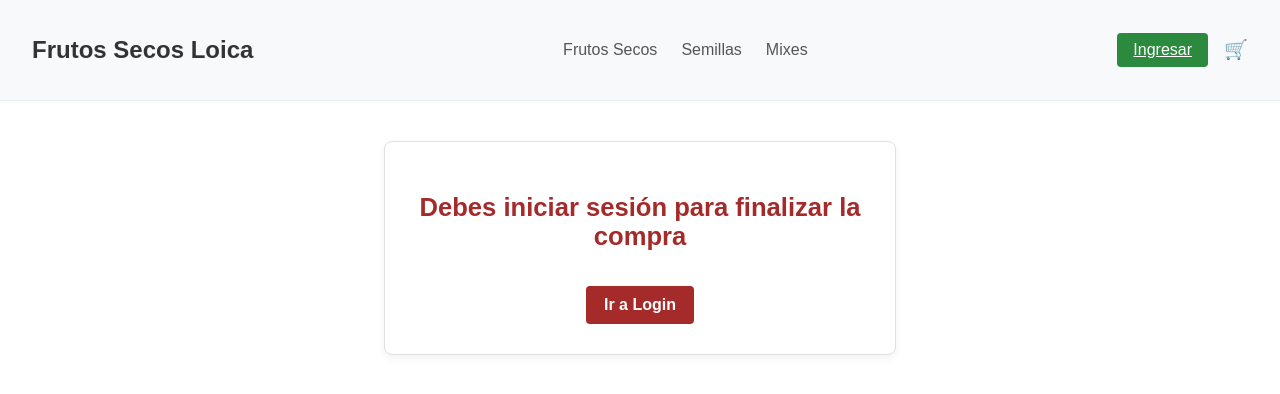
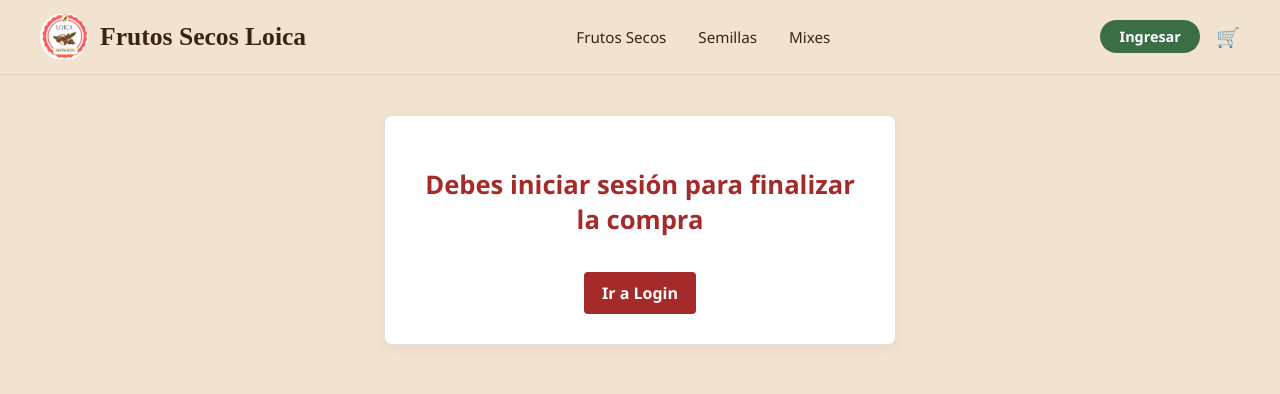
Before and after one commit to ccibenja/FrutosSecos-Loica-TiendaOnline, a React (Vite) app: page /checkout in a window 1280 px wide. Shown: the top 394 px of the page. Built offline with nearby package versions, Linux system fonts and the light colour scheme; no server answers.

Commit message:
estilos completadoss, configurado vercelg

```diff
--- a/src/App.css
+++ b/src/App.css
@@ -1,4 +1,15 @@
+:root {
+  --bg-main: #F2E3D0;
+  --text-dark: #3B2213;
+  --accent-green: #556B2F;
+  --btn-detail-bg: #E3C9B0;
+  --btn-detail-hover: #D6BA9F;
+  --btn-primary: #3B6E47;
+}
+
 body {
   margin: 0;
-  font-family: Arial, sans-serif;
+  background-color: var(--bg-main);
+  color: var(--text-dark);
+  font-family: 'Segoe UI', Tahoma, Geneva, Verdana, sans-serif;
 }
--- a/src/components/Item/Item.jsx
+++ b/src/components/Item/Item.jsx
@@ -1,16 +1,22 @@
-import { Link } from 'react-router-dom';
-import styles from './Item.module.css';
+import { Link } from "react-router-dom";
+import styles from "./Item.module.css";
 
-function Item({ product }) {
+function Item({ producto }) {
   return (
-    <div className={styles['card-producto']}>
-      <img src={product.img} alt={product.name} />
-      <h3>{product.name}</h3>
-      <p>Precio: ${product.price}</p>
+    <div className={styles.card}>
+      <div className={styles.imagenContainer}>
+        <img src={producto.img} alt={producto.name} className={styles.imagen} />
+        {producto.stock > 0 && <span className={styles.badgeStock}>En Stock</span>}
+      </div>
 
-      <Link to={`/item/${product.id}`} className={styles['btn-detalle']}>
-        Ver Detalle
-      </Link>
+      <div className={styles.contenido}>
+        <h3 className={styles.nombre}>{producto.name}</h3>
+        <p className={styles.precio}>Precio: ${producto.price.toLocaleString("es-CL")}</p>
+
+        <Link to={`/item/${producto.id}`} className={styles.botonDetalle}>
+          Ver Detalle
+        </Link>
+      </div>
     </div>
   );
 }
--- a/src/components/Item/Item.module.css
+++ b/src/components/Item/Item.module.css
@@ -1,52 +1,89 @@
-.tarjetaProducto {
-  border: 1px solid #e0e0e0;
-  border-radius: 8px;
-  padding: 15px;
+.card {
   background-color: #ffffff;
-  text-align: center;
+  border-radius: 16px;
+  overflow: hidden;
+  box-shadow: 0 4px 14px rgba(0, 0, 0, 0.06);
   display: flex;
   flex-direction: column;
-  justify-content: space-between;
-  box-shadow: 0 2px 6px rgba(0, 0, 0, 0.05);
+  height: 100%;
+  position: relative;
   transition: transform 0.2s ease, box-shadow 0.2s ease;
 }
 
-.tarjetaProducto:hover {
+.card:hover {
   transform: translateY(-4px);
-  box-shadow: 0 4px 12px rgba(0, 0, 0, 0.1);
+  box-shadow: 0 8px 20px rgba(0, 0, 0, 0.1);
 }
 
-.imagenProducto {
+/* Fija la misma altura para todas las imágenes y evita deformaciones */
+.imagenContainer {
+  position: relative;
   width: 100%;
-  height: 160px;
-  object-fit: cover;
-  border-radius: 6px;
-  margin-bottom: 10px;
+  height: 220px;
+  background-color: #f7f7f7;
+  overflow: hidden;
 }
 
-.nombreProducto {
-  font-size: 1.1rem;
-  margin: 8px 0;
-  color: #333333;
+.imagen {
+  width: 100%;
+  height: 100%;
+  object-fit: cover;
+  display: block;
 }
 
-.precioProducto {
-  font-weight: bold;
-  color: #2e7d32;
-  margin-bottom: 12px;
+/* Badge En Stock */
+.badgeStock {
+  position: absolute;
+  bottom: 10px;
+  right: 10px;
+  background-color: #E2F2DE;
+  color: #2D6A2E;
+  font-size: 0.75rem;
+  font-weight: 600;
+  padding: 4px 10px;
+  border-radius: 12px;
+  box-shadow: 0 2px 5px rgba(0, 0, 0, 0.1);
 }
 
+/* Área de información */
+.contenido {
+  padding: 1.2rem;
+  display: flex;
+  flex-direction: column;
+  flex-grow: 1;
+}
+
+.nombre {
+  font-size: 1.15rem;
+  font-weight: 700;
+  color: #3B2213;
+  margin: 0 0 0.5rem 0;
+}
+
+.precio {
+  font-size: 1rem;
+  font-weight: 600;
+  color: #556B2F; /* Verde natural */
+  margin: 0 0 1.2rem 0;
+}
+
+/* Botón Ver Detalle alineado siempre al fondo */
 .botonDetalle {
-  display: inline-block;
-  padding: 8px 14px;
-  background-color: bisque;
-  color: brown;
+  margin-top: auto;
+  background-color: #E3C9B0;
+  color: #3B2213;
   text-decoration: none;
-  border-radius: 4px;
-  font-weight: bold;
+  font-weight: 600;
+  font-size: 0.9rem;
+  padding: 0.65rem 1rem;
+  border-radius: 10px;
+  text-align: center;
+  border: none;
+  cursor: pointer;
   transition: background-color 0.2s ease;
+  display: block;
 }
 
 .botonDetalle:hover {
-  background-color: #f5d6b4;
+  background-color: #D6BA9F;
 }
--- a/src/components/ItemList/ItemList.jsx
+++ b/src/components/ItemList/ItemList.jsx
@@ -2,12 +2,11 @@
 import Item from '../Item/Item';
 import styles from './ItemList.module.css';
 
-// Recibo la lista de productos y hago el map
 function ItemList({ products }) {
   return (
     <div className={styles['contenedor-lista']}>
       {products.map((p) => (
-        <Item key={p.id} product={p} />
+        <Item key={p.id} producto={p} />
       ))}
     </div>
   );
--- a/src/components/ItemList/ItemList.module.css
+++ b/src/components/ItemList/ItemList.module.css
@@ -1,8 +1,8 @@
-.contenedorLista {
+.contenedor-lista {
   display: grid;
-  grid-template-columns: repeat(auto-fill, minmax(220px, 1fr));
-  gap: 20px;
-  padding: 20px 0;
+  grid-template-columns: repeat(auto-fill, minmax(260px, 1fr));
+  gap: 25px;
+  padding: 30px;
   max-width: 1200px;
   margin: 0 auto;
 }
--- a/src/components/ItemListContainer/ItemListContainer.module.css
+++ b/src/components/ItemListContainer/ItemListContainer.module.css
@@ -1,19 +1,18 @@
 .container {
   max-width: 1200px;
-  margin: 30px auto;
-  padding: 0 20px;
+  margin: 0 auto;
+  padding: 30px 20px;
 }
 
-.greeting {
-  text-align: center;
-  color: #333;
-  font-size: 1.8rem;
+.tituloCategoria {
+  color: #4a2c11;
+  font-size: 2rem;
   margin-bottom: 25px;
+  text-transform: capitalize;
 }
 
-.grid {
+.gridProductos {
   display: grid;
-  grid-template-columns: repeat(auto-fill, minmax(220px, 1fr));
-  gap: 20px;
-  justify-content: center;
+  grid-template-columns: repeat(auto-fill, minmax(260px, 1fr));
+  gap: 25px;
 }
--- a/src/components/Navbar/Navbar.jsx
+++ b/src/components/Navbar/Navbar.jsx
@@ -1,5 +1,5 @@
 import { useContext } from "react";
-import { Link } from "react-router-dom";
+import { Link, NavLink } from "react-router-dom";
 import CartWidget from "../CartWidget/CartWidget";
 import { AuthContext } from "../../context/AuthContext";
 import styles from "./Navbar.module.css";
@@ -9,19 +9,41 @@ function Navbar() {
 
   return (
     <nav className={styles.navbar}>
-      <Link to="/" className={styles.logo}>
-        <h1>Frutos Secos Loica</h1>
+      <Link to="/" className={styles.brand}>
+        <img src="/loica.jpg" alt="Logo Loica" className={styles.logo} />
+        <span className={styles.brandText}>Frutos Secos Loica</span>
       </Link>
 
       <ul className={styles.navLinks}>
-        <li><Link to="/category/frutos-secos">Frutos Secos</Link></li>
-        <li><Link to="/category/semillas">Semillas</Link></li>
-        <li><Link to="/category/mixes">Mixes</Link></li>
+        <li>
+          <NavLink
+            to="/category/frutos-secos"
+            className={({ isActive }) => isActive ? styles.active : ""}
+          >
+            Frutos Secos
+          </NavLink>
+        </li>
+        <li>
+          <NavLink
+            to="/category/semillas"
+            className={({ isActive }) => isActive ? styles.active : ""}
+          >
+            Semillas
+          </NavLink>
+        </li>
+        <li>
+          <NavLink
+            to="/category/mixes"
+            className={({ isActive }) => isActive ? styles.active : ""}
+          >
+            Mixes
+          </NavLink>
+        </li>
       </ul>
 
       <div className={styles.userSection}>
         {user ? (
-          <div className={styles.userSection}>
+          <div className={styles.userInfo}>
             <span className={styles.userEmail}>{user.email}</span>
             <button onClick={logout} className={styles.authBtn}>Salir</button>
           </div>
--- a/src/components/Navbar/Navbar.module.css
+++ b/src/components/Navbar/Navbar.module.css
@@ -1,47 +1,96 @@
 .navbar {
+  background-color: #F2E3D0;
   display: flex;
   justify-content: space-between;
   align-items: center;
-  padding: 1rem 2rem;
-  background-color: #f8f9fa;
-  border-bottom: 1px solid #e9ecef;
+  padding: 0.8rem 2.5rem;
+  box-sizing: border-box;
+  border-bottom: 1px solid rgba(59, 34, 19, 0.08);
 }
 
-.logo {
+/* Marca y Logotipo */
+.brand {
+  display: flex;
+  align-items: center;
+  gap: 12px;
   text-decoration: none;
-  color: #333;
+  color: #3B2213;
 }
 
+.brandText {
+  font-family: serif;
+  font-size: 1.6rem;
+  font-weight: 700;
+  color: #3B2213;
+}
+
+/* Tamaño fijo del logotipo */
+.logo {
+  width: 48px;
+  height: 48px;
+  max-width: 48px;
+  max-height: 48px;
+  object-fit: contain;
+  border-radius: 50%;
+  display: block;
+}
+
+/* Menú central horizontal */
 .navLinks {
+  list-style: none;
   display: flex;
-  list-style: none;
-  gap: 1.5rem;
+  gap: 2rem;
   margin: 0;
   padding: 0;
 }
 
 .navLinks a {
   text-decoration: none;
-  color: #555;
+  color: #3B2213;
+  font-size: 0.95rem;
   font-weight: 500;
+  padding-bottom: 4px;
+  transition: border-bottom 0.2s ease, color 0.2s ease;
 }
 
+.navLinks a:hover,
+.navLinks a.active {
+  border-bottom: 2px solid #3B2213;
+}
+
+/* Sección derecha (Usuario / Botón / Carrito) */
 .userSection {
   display: flex;
   align-items: center;
   gap: 1rem;
 }
 
-.userEmail {
-  font-size: 0.9rem;
-  color: #555;
+.userInfo {
+  display: flex;
+  align-items: center;
+  gap: 0.8rem;
 }
 
+.userEmail {
+  font-size: 0.85rem;
+  color: #3B2213;
+}
+
+/* Botón Ingresar / Salir */
 .authBtn {
-  padding: 0.5rem 1rem;
+  background-color: #3B6E47;
+  color: #ffffff;
+  text-decoration: none;
   border: none;
-  border-radius: 4px;
-  background-color: #2b8a3e;
-  color: white;
+  border-radius: 20px;
+  padding: 0.45rem 1.2rem;
+  font-size: 0.9rem;
+  font-weight: 600;
   cursor: pointer;
+  display: inline-block;
+  transition: background-color 0.2s ease;
 }
+
+.authBtn:hover {
+  background-color: #2F5938;
+}
```
Also changed, not shown: public/loica.jpg (added), vercel.json (added).
